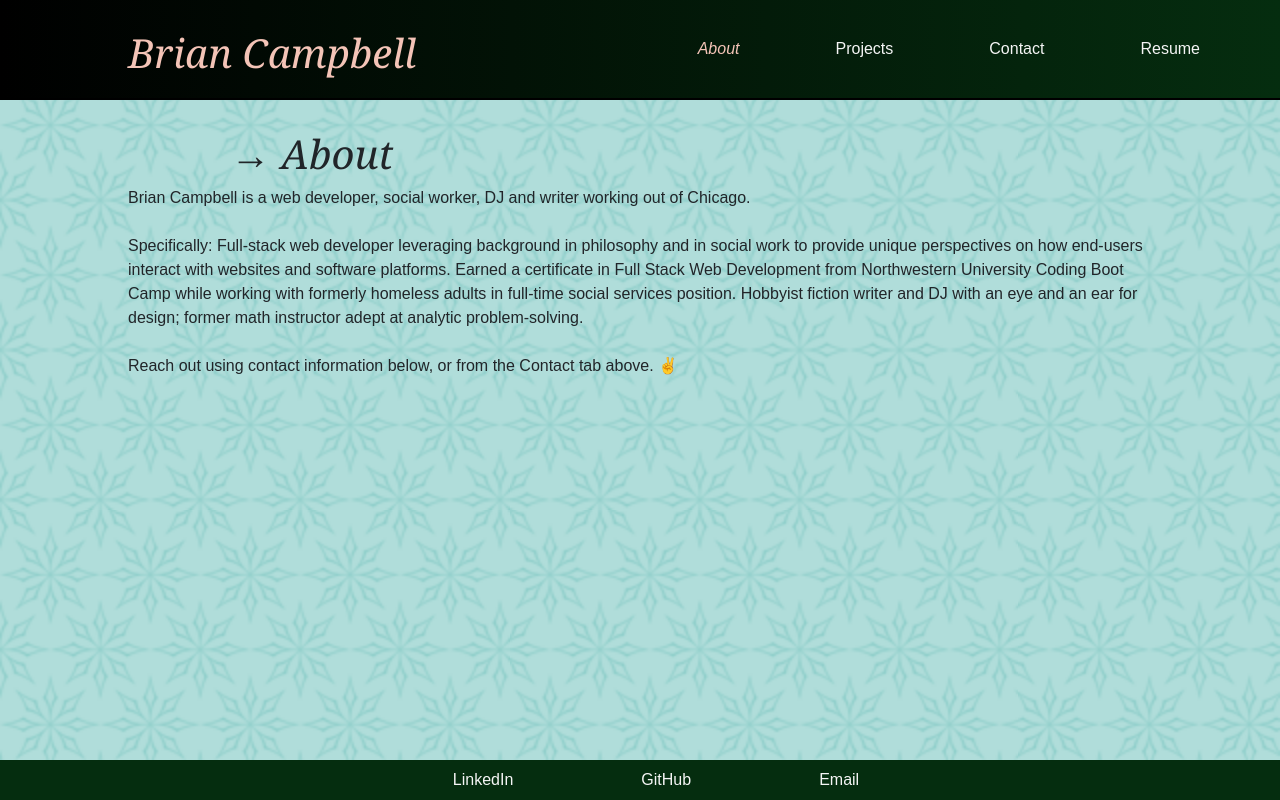
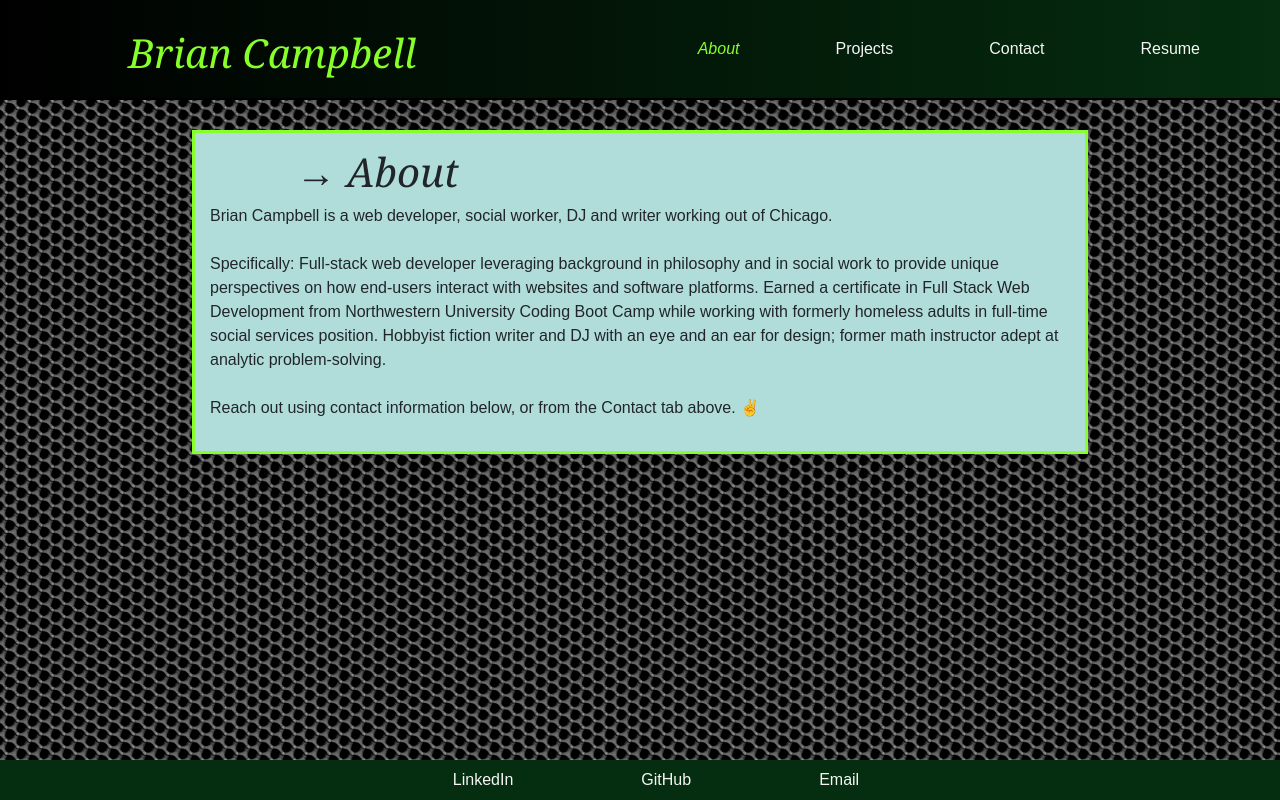
Before and after one commit to briancampbell003/portfolio-react-app, a React (Create React App) app: page / in a window 1280 px wide. Built offline with nearby package versions, Linux system fonts and the light colour scheme; a web font is replaced by a local one.

Commit message:
style tweaks

```diff
--- a/src/App.css
+++ b/src/App.css
@@ -1,17 +1,30 @@
 * {
     font-family: Arial, Helvetica, sans-serif;
+    /* border: 1px solid red; */
 }
 
 :root {
     --primary: rgb(5, 45, 15);
     --secondary: #b0ddda;
-    --tertiary: #f4c4b7;
+    --tertiary: #87ff2b;
     --error: rgb(228, 46, 1);
     --border-radius: 0.3rem;
 }
 
+.page-frame {
+    position: relative;
+    min-height: 100vh;
+    background: url(./assets/tile-bg.png) top right repeat;
+    background-attachment: fixed;
+    background-size: 300px 300px;
+    background-repeat: repeat;
+}
+
 .page-content {
-    margin: 30px 10vw 0;
+    margin: 30px 15vw 40px;
+    background-color: var(--secondary);
+    padding: 15px 15px 15px 15px;
+    border: var(--tertiary) solid 3px;
 }
 
 h1 {
@@ -86,11 +99,11 @@ h1 {
 /* FOOTER */
 .footer {
     background-color: var(--primary);
-    position: fixed;
+    position: absolute;
     bottom: 0px;
-    margin-bottom: 0;
     height: 40px;
     width: 100%;
+    margin: 0;
     display: flex;
     flex-direction: row;
     justify-content: center;
@@ -100,7 +113,7 @@ h1 {
 .footer-link a {
     text-decoration: none;
     color: whitesmoke;
-    margin: 5px 5vw 5px;
+    margin: 5px 5vw;
 }
 .footer-link a:hover {
     font-style: italic;
--- a/src/components/Footer.js
+++ b/src/components/Footer.js
@@ -2,7 +2,6 @@ import React from 'react';
 
 function Footer() {
     return (
-        <div>
         <ul className="footer">
             <li className="footer-link">
                 <a href="https://www.linkedin.com/in/brian-campbell-978986195/" target="_blank" rel="noreferrer">
@@ -20,7 +19,6 @@ function Footer() {
                 </a>
             </li>
         </ul>
-        </div>
     );
 }
 
--- a/src/components/PortfolioContainer.js
+++ b/src/components/PortfolioContainer.js
@@ -5,7 +5,7 @@ import About from './pages/About';
 import Projects from './pages/Projects/Projects';
 import Contact from './pages/Contact';
 import Resume from './pages/Resume';
-import tileBg from '../assets/tile-bg.png'
+// import tileBg from '../assets/tile-bg.png'
 
 export default function PortfolioContainer() {
   const [currentPage, setCurrentPage] = useState('About');
@@ -17,39 +17,39 @@ export default function PortfolioContainer() {
     console.log(messages);
   }
 
-  const styles = {
-    pageBg: {
-      background: `url("${tileBg}") top right repeat`,
-      backgroundAttachment: 'fixed',
-      backgroundSize: 'cover',
-    },
-    pageBgVh: {
-      background: `url("${tileBg}") top right repeat`,
-      backgroundAttachment: 'fixed',
-      height: '100vh',
-      backgroundSize: 'cover',
-    },
-  };
+  // const styles = {
+  //   pageBg: {
+  //     background: `url("${tileBg}") top right repeat`,
+  //     backgroundAttachment: 'fixed',
+  //     backgroundSize: '300px 300px',
+  //     backgroundRepeat: 'repeat'
+  //   },
+  //   pageBgVh: {
+  //     background: `url("${tileBg}") top right repeat`,
+  //     backgroundAttachment: 'fixed',
+  //     height: '100vh',
+  //     backgroundSize: 'cover',
+  //   },
+  // };
 
-  var bg = styles.pageBgVh;
+  // var bg = styles.pageBg;
 
   // Determine page to render passed on the value of currentPage
   const renderPage = () => {
     if (currentPage === 'About') {
-      bg = styles.pageBgVh;
+      // bg = styles.pageBgVh;
       return <About />;
     }
     if (currentPage === 'Projects') {
-      bg = styles.pageBg;
-      console.log(bg);
+      // bg = styles.pageBg;
       return <Projects />;
     }
     if (currentPage === 'Contact') {
-      bg = styles.pageBgVh;
+      // bg = styles.pageBgVh;
       return <Contact onSubmit={ sendContactForm } />;
     }
     if (currentPage === 'Resume') {
-      bg = styles.pageBg;
+      // bg = styles.pageBg;
       return <Resume />;
     }
   };
@@ -58,7 +58,7 @@ export default function PortfolioContainer() {
 
 
   return (
-    <div style={bg}>
+    <div className="page-frame">
       < Header currentPage={ currentPage } handlePageChange={ handlePageChange } />
         <div className="page-content">
           { renderPage() }
--- a/src/components/pages/Resume.js
+++ b/src/components/pages/Resume.js
@@ -1,11 +1,12 @@
 import React from 'react';
+import ResumePDF from '../../assets/Campbell_Resume2022_WebDev.pdf';
 
 export default function Resume() {
   return (
     <div>
       <h1>→ Resume</h1>
       <p>
-        Download resume as PDF file
+        <a href={ResumePDF} download>Download resume as PDF file</a>
       </p>
       <p>Education</p>
       <ul>
```
Also changed, not shown: src/assets/tile-bg.png, 1 other file (tests, documents, lock files or other folders). Lines whose indentation alone changed are shown as unchanged.
